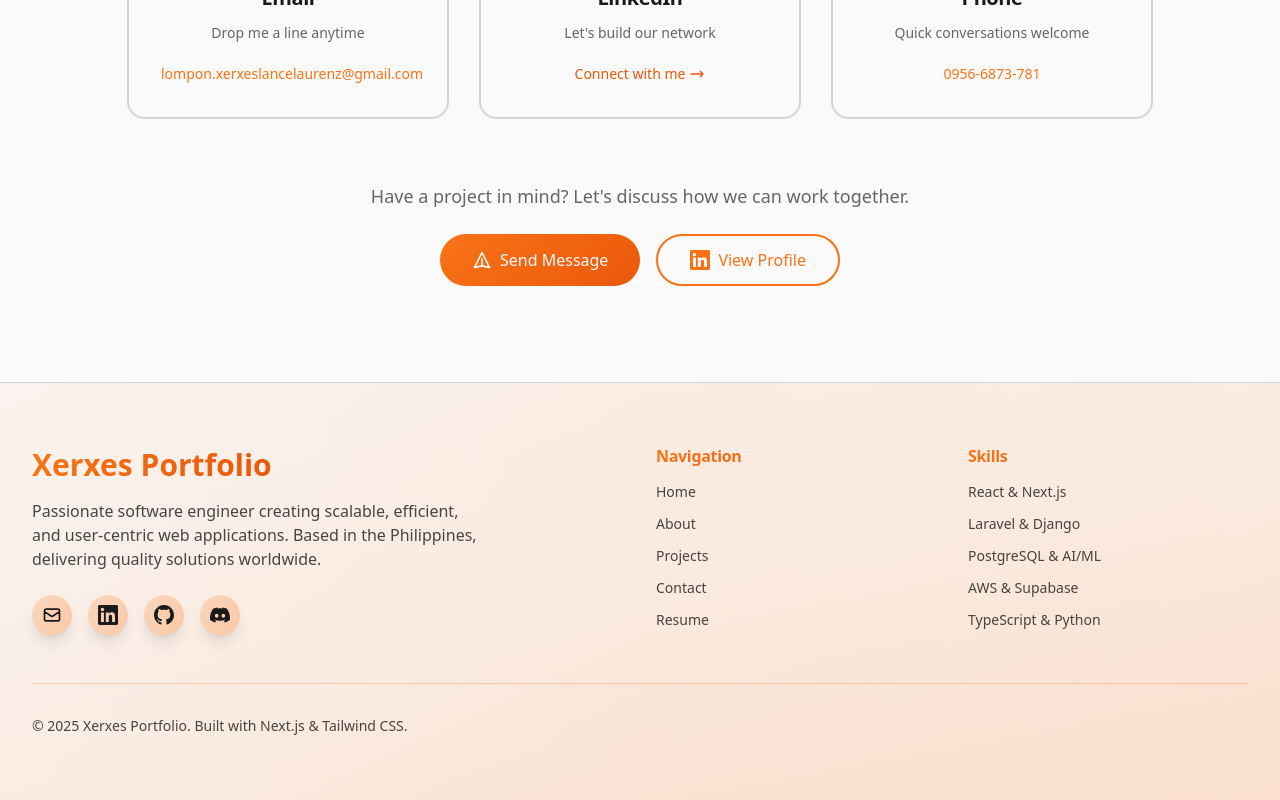
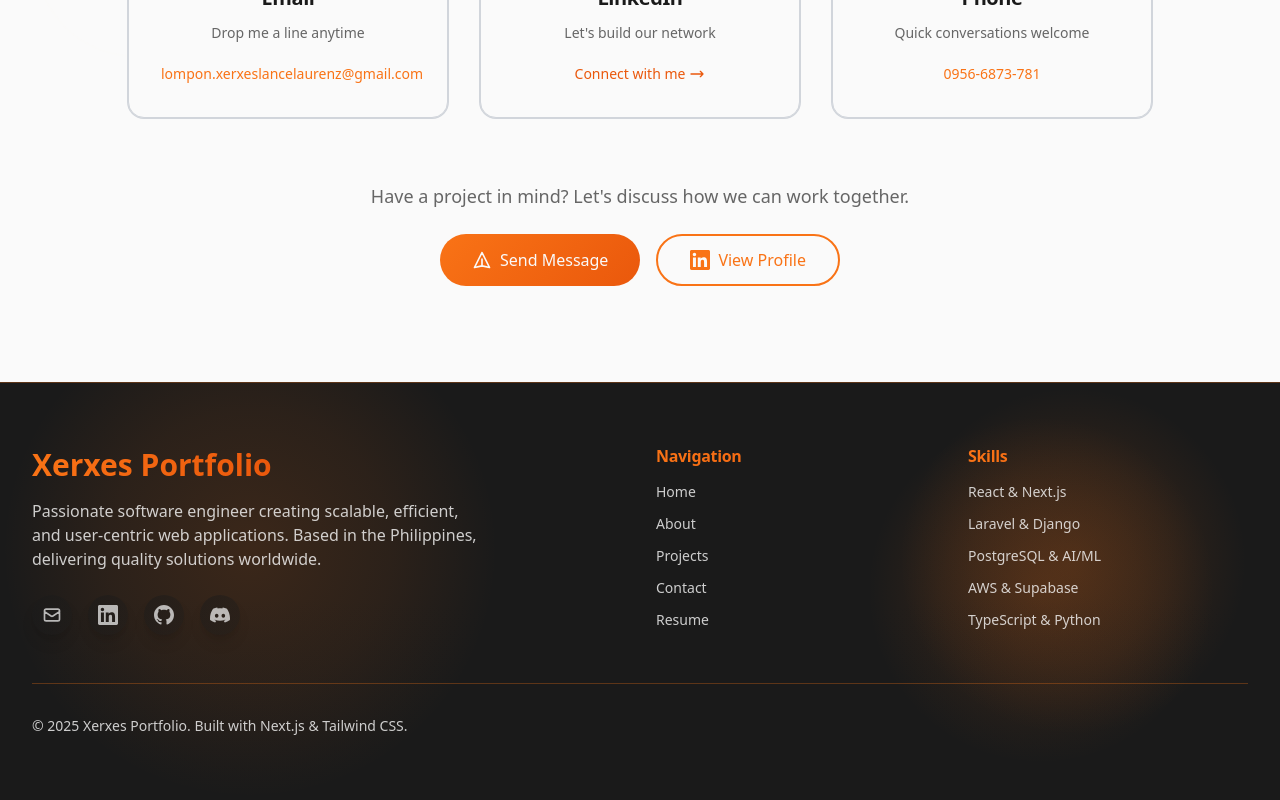
Before and after one commit to lalalance12/portfolio-website, a Next.js app: page / in a window 1280 px wide. Shown: the part 6538-7338 px from the top of the page. Built offline with nearby package versions, Linux system fonts and the light colour scheme.

Commit message:
feat: add custom radial gradient background to Footer component for enhanced visual appeal and update text colors for improved readability

```diff
--- a/src/app/globals.css
+++ b/src/app/globals.css
@@ -212,3 +212,12 @@ button, .button {
     rgb(234, 88, 12) 100%
   );
 }
+
+/* Custom radial gradient for footer background */
+.footer-radial-gradient {
+  background: radial-gradient(circle at center,
+    rgba(249, 115, 22, 0.15) 0%,
+    rgba(249, 115, 22, 0.08) 40%,
+    transparent 70%
+  );
+}
--- a/src/components/Footer.tsx
+++ b/src/components/Footer.tsx
@@ -2,11 +2,17 @@ import Link from "next/link";
 
 export default function Footer() {
   return (
-    <footer className="w-full py-16 px-8 bg-secondary text-neutral border-t border-border relative overflow-hidden">
-      {/* Main diagonal gradient overlay */}
-      <div className="absolute inset-0 bg-gradient-to-br from-primary/5 via-primary/10 to-primary/20"></div>
-      {/* Gradient overlay for depth */}
-      <div className="absolute inset-0 bg-gradient-to-r from-transparent via-primary/5 to-transparent opacity-50"></div>
+    <footer className="w-full py-16 px-8 bg-neutral text-secondary border-t border-primary/30 relative overflow-hidden">
+      {/* Circular orange gradient backgrounds */}
+      <div className="absolute inset-0">
+        {/* Bottom left gradient */}
+        <div className="absolute bottom-0 left-0 w-[500px] h-[500px] footer-radial-gradient rounded-full"></div>
+        {/* Right side gradients */}
+        <div className="absolute top-8 right-16 w-[350px] h-[350px] footer-radial-gradient rounded-full"></div>
+        <div className="absolute bottom-16 right-8 w-[350px] h-[350px] footer-radial-gradient rounded-full"></div>
+      </div>
+      {/* Additional subtle overlay for depth */}
+      <div className="absolute inset-0 bg-gradient-to-t from-neutral/20 via-transparent to-transparent"></div>
       <div className="max-w-7xl mx-auto relative z-10">
         {/* Main Footer Content */}
         <div className="grid md:grid-cols-4 gap-8 mb-12">
@@ -17,7 +23,7 @@ export default function Footer() {
                 Xerxes Portfolio
               </span>
             </div>
-            <p className="text-neutral/80 max-w-md mb-6">
+            <p className="text-secondary/80 max-w-md mb-6">
               Passionate software engineer creating scalable, efficient, and
               user-centric web applications. Based in the Philippines,
               delivering quality solutions worldwide.
@@ -28,10 +34,10 @@ export default function Footer() {
               <a
                 href="mailto:lompon.xerxeslancelaurenz@gmail.com"
                 title="Send email to Xerxes Lompon"
-                className="w-10 h-10 bg-gradient-to-br from-primary/20 to-primary/30 rounded-full flex items-center justify-center hover:bg-gradient-to-br hover:from-primary hover:to-primary-dark transition-all duration-300 group shadow-lg hover:shadow-primary/25"
+                className="w-10 h-10 bg-gradient-to-br from-neutral/50 to-neutral/30 rounded-full flex items-center justify-center hover:bg-gradient-to-br hover:from-primary hover:to-primary-dark transition-all duration-300 group shadow-lg hover:shadow-primary/25"
               >
                 <svg
-                  className="w-5 h-5 text-neutral group-hover:text-secondary"
+                  className="w-5 h-5 text-secondary/70 group-hover:text-secondary"
                   fill="none"
                   stroke="currentColor"
                   viewBox="0 0 24 24"
@@ -49,10 +55,10 @@ export default function Footer() {
                 target="_blank"
                 rel="noopener noreferrer"
                 title="Visit Xerxes Lompon's LinkedIn profile"
-                className="w-10 h-10 bg-gradient-to-br from-primary/20 to-primary/30 rounded-full flex items-center justify-center hover:bg-gradient-to-br hover:from-primary hover:to-primary-dark transition-all duration-300 group shadow-lg hover:shadow-primary/25"
+                className="w-10 h-10 bg-gradient-to-br from-neutral/50 to-neutral/30 rounded-full flex items-center justify-center hover:bg-gradient-to-br hover:from-primary hover:to-primary-dark transition-all duration-300 group shadow-lg hover:shadow-primary/25"
               >
                 <svg
-                  className="w-5 h-5 text-neutral group-hover:text-secondary"
+                  className="w-5 h-5 text-secondary/70 group-hover:text-secondary"
                   fill="currentColor"
                   viewBox="0 0 24 24"
                 >
@@ -64,10 +70,10 @@ export default function Footer() {
                 target="_blank"
                 rel="noopener noreferrer"
                 title="Visit Xerxes Lompon's GitHub profile"
-                className="w-10 h-10 bg-gradient-to-br from-primary/20 to-primary/30 rounded-full flex items-center justify-center hover:bg-gradient-to-br hover:from-primary hover:to-primary-dark transition-all duration-300 group shadow-lg hover:shadow-primary/25"
+                className="w-10 h-10 bg-gradient-to-br from-neutral/50 to-neutral/30 rounded-full flex items-center justify-center hover:bg-gradient-to-br hover:from-primary hover:to-primary-dark transition-all duration-300 group shadow-lg hover:shadow-primary/25"
               >
                 <svg
-                  className="w-5 h-5 text-neutral group-hover:text-secondary"
+                  className="w-5 h-5 text-secondary/70 group-hover:text-secondary"
                   fill="currentColor"
                   viewBox="0 0 24 24"
                 >
@@ -79,10 +85,10 @@ export default function Footer() {
                 target="_blank"
                 rel="noopener noreferrer"
                 title="Connect with Xerxes Lompon on Discord"
-                className="w-10 h-10 bg-gradient-to-br from-primary/20 to-primary/30 rounded-full flex items-center justify-center hover:bg-gradient-to-br hover:from-primary hover:to-primary-dark transition-all duration-300 group shadow-lg hover:shadow-primary/25"
+                className="w-10 h-10 bg-gradient-to-br from-neutral/50 to-neutral/30 rounded-full flex items-center justify-center hover:bg-gradient-to-br hover:from-primary hover:to-primary-dark transition-all duration-300 group shadow-lg hover:shadow-primary/25"
               >
                 <svg
-                  className="w-5 h-5 text-neutral group-hover:text-secondary"
+                  className="w-5 h-5 text-secondary/70 group-hover:text-secondary"
                   fill="currentColor"
                   viewBox="0 0 24 24"
                 >
@@ -97,7 +103,7 @@ export default function Footer() {
             <h3 className="font-medium mb-4 bg-gradient-to-r from-primary to-primary-dark bg-clip-text text-transparent">
               Navigation
             </h3>
-            <ul className="space-y-3 text-sm text-neutral/80">
+            <ul className="space-y-3 text-sm text-secondary/80">
               <li>
                 <Link href="/" className="hover:text-primary transition-colors">
                   Home
@@ -143,7 +149,7 @@ export default function Footer() {
             <h3 className="font-medium mb-4 bg-gradient-to-r from-primary to-primary-dark bg-clip-text text-transparent">
               Skills
             </h3>
-            <ul className="space-y-3 text-sm text-neutral/80">
+            <ul className="space-y-3 text-sm text-secondary/80">
               <li>React & Next.js</li>
               <li>Laravel & Django</li>
               <li>PostgreSQL & AI/ML</li>
@@ -155,7 +161,7 @@ export default function Footer() {
 
         {/* Bottom Section */}
         <div className="flex flex-col md:flex-row justify-between items-center pt-8 border-t border-primary/30">
-          <p className="text-sm text-neutral/80 mb-4 md:mb-0">
+          <p className="text-sm text-secondary/80 mb-4 md:mb-0">
             &copy; {new Date().getFullYear()} Xerxes Portfolio. Built with
             Next.js & Tailwind CSS.
           </p>
```
